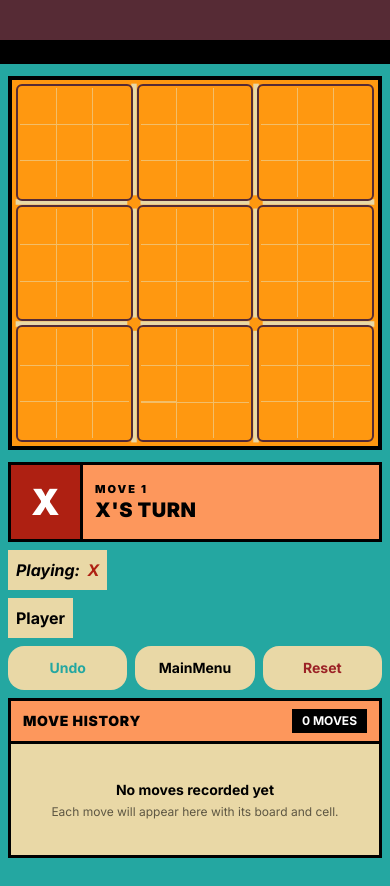
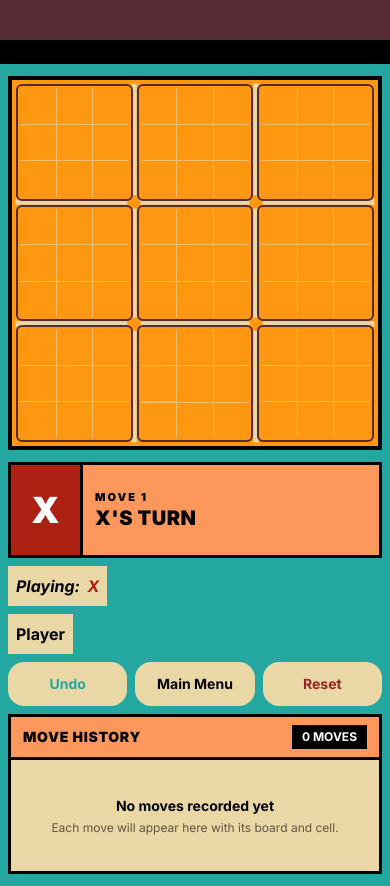
Before and after one commit to paaw-potsawee/AI_Ultimate_tic_tac_toe, a React (Vite) app: page / in a window 390 px wide. Both pictures are taken after a click on the button "Player". Built offline with nearby package versions, Linux system fonts and the light colour scheme.

Commit message:
feat: addjust AI think box and tiktacto sentence on phone responsive

```diff
--- a/src/components/setup/SelectMode.tsx
+++ b/src/components/setup/SelectMode.tsx
@@ -30,7 +30,7 @@ const SelectMode = ({ onNext }: Props) => {
                 </div>
 
                 {/* Tic Tac Toe */}
-                <div className="flex w-full flex-col text-center font-sans text-6xl leading-[0.88] font-extrabold tracking-tight text-black italic sm:text-7xl md:text-[clamp(6rem,14vw,11.25rem)] md:leading-[0.9]">
+                <div className="flex w-full flex-row justify-center md:flex-col text-center font-sans text-6xl leading-[0.88] font-extrabold tracking-tight text-black italic sm:text-7xl md:text-[clamp(6rem,14vw,11.25rem)] md:leading-[0.9] ">
                     <span>Tic</span>
                     <span>Tac</span>
                     <span>Toe</span>
--- a/src/features/board/components/GameControls.tsx
+++ b/src/features/board/components/GameControls.tsx
@@ -23,10 +23,10 @@ const GameControls = ({ onBackToSetup }: Props) => {
                 Undo
             </Button>
             <Button
-                className="min-h-11 border-0 bg-ocean-200 px-2 py-2 text-sm font-bold text-black sm:px-4 sm:text-base"
+                className="flex min-h-11 items-center justify-center border-0 bg-ocean-200 px-2 py-2 text-center text-sm font-bold text-black sm:px-4 sm:text-base"
                 onClick={handleBackToSetup}
             >
-                MainMenu
+                Main Menu
             </Button>
             <Button
                 className="min-h-11 border-0 bg-ocean-200 px-2 py-2 text-sm font-bold text-sunset-900 sm:px-4 sm:text-base"
--- a/src/features/board/components/GameStatus.tsx
+++ b/src/features/board/components/GameStatus.tsx
@@ -23,7 +23,7 @@ const GameStatus = () => {
             aria-live="polite"
             aria-atomic="true"
             className={cn(
-                "flex min-h-20 w-full shrink-0 items-stretch border-3 border-black font-bold text-black",
+                "flex h-24 w-full shrink-0 items-stretch border-3 border-black font-bold text-black",
                 winner === -1
                     ? "bg-ocean-200"
                     : isX
```
Also changed, not shown: 2 other files (tests, documents, lock files or other folders).
